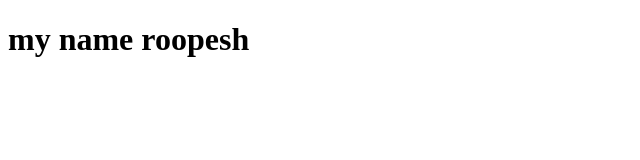
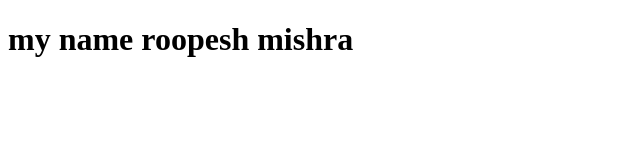
Before and after one commit to Roopesh49/git-practice, a plain HTML site: page about.html in a window 1280 px wide. Shown: the whole page, without its empty margins (0-640 px from the left). Drawn offline with Linux system fonts and the light colour scheme.

Commit message:
Update about.html
first edit

```diff
--- a/about.html
+++ b/about.html
@@ -6,6 +6,6 @@
   <title>Document</title>
 </head>
 <body>
-  <h1>my name roopesh</h1>
+  <h1>my name roopesh mishra</h1>
 </body>
 </html>
```
